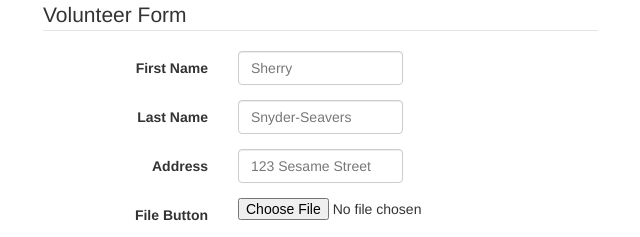
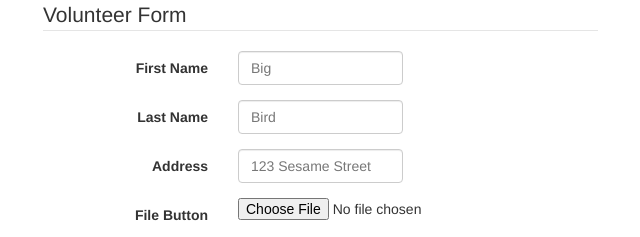
Before and after one commit to Itoxi-zz/poster, a plain HTML site: page index.html in a window 1280 px wide. Shown: the top 237 px of the page, 27-667 px from the left. Drawn offline with nearby package versions, Linux system fonts and the light colour scheme.

Commit message:
Update index.html

```diff
--- a/index.html
+++ b/index.html
@@ -22,7 +22,7 @@
 						<label class="col-md-4 control-label" for="textinput">First Name</label>
 
 						<div class="col-md-4">
-							<input id="textinput" name="textinput" type="text" placeholder="Sherry"
+							<input id="textinput" name="textinput" type="text" placeholder="Big"
 							       class="form-control input-md">
 
 						</div>
@@ -33,7 +33,7 @@
 						<label class="col-md-4 control-label" for="textinput">Last Name</label>
 
 						<div class="col-md-4">
-							<input id="textinput" name="textinput" type="text" placeholder="Snyder-Seavers"
+							<input id="textinput" name="textinput" type="text" placeholder="Bird"
 							       class="form-control input-md">
 
 						</div>
```
